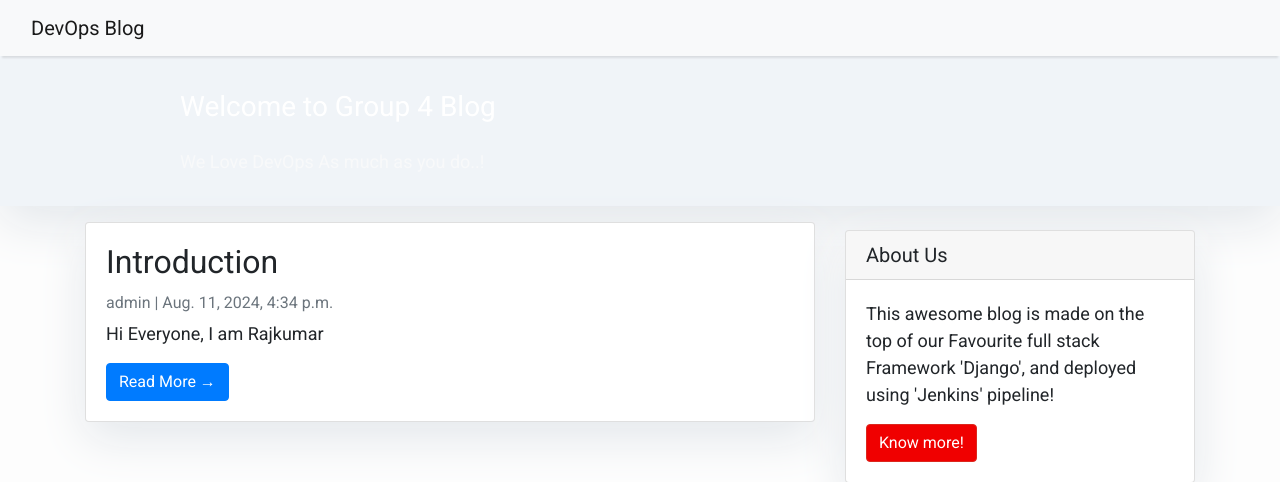
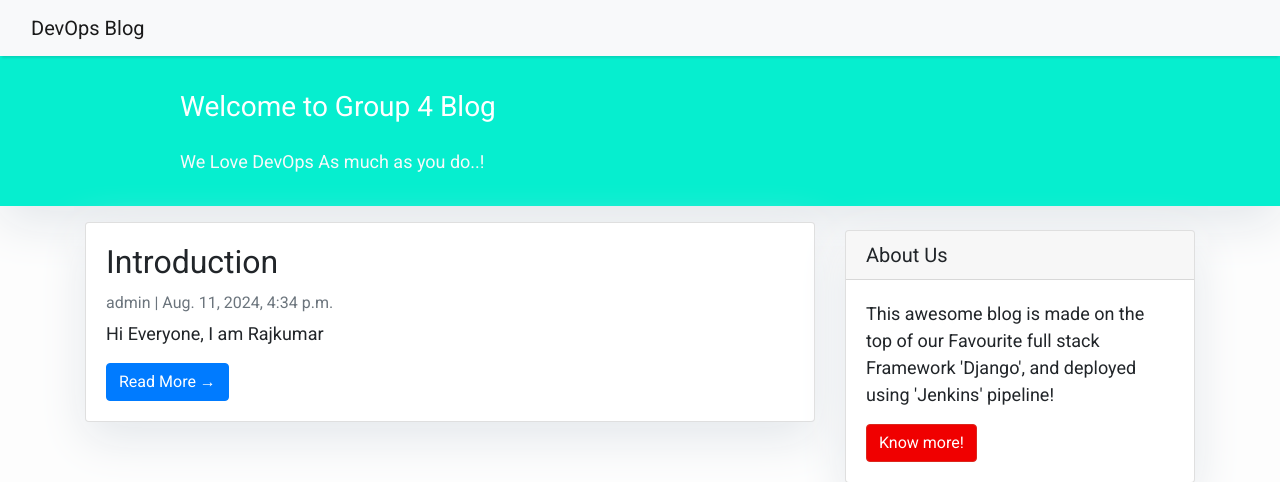
Before and after one commit to Rajkumar-427/Devops-project, a Django app: page / in a window 1280 px wide. Shown: the top 482 px of the page. Run offline with Django 5.2, Linux system fonts and the light colour scheme; data comes from the database, SQL or seed files in the repository; some libraries are stand-ins or nearby versions.

Commit message:
Updating html

```diff
--- a/templates/base.html
+++ b/templates/base.html
@@ -26,7 +26,7 @@
             border-color: #dc281e;
         }
         .masthead {
-            background: #f0f4f8;
+            background: #06eecf;
             height: auto;
             padding-bottom: 15px;
             box-shadow: 0 16px 48px #E3E7EB;
```
